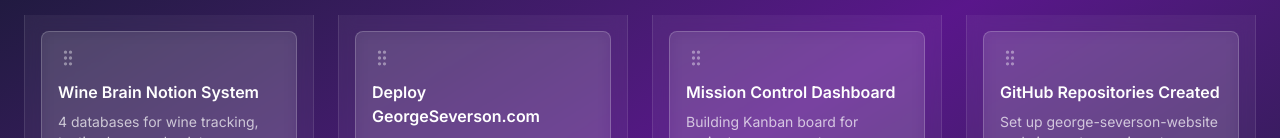
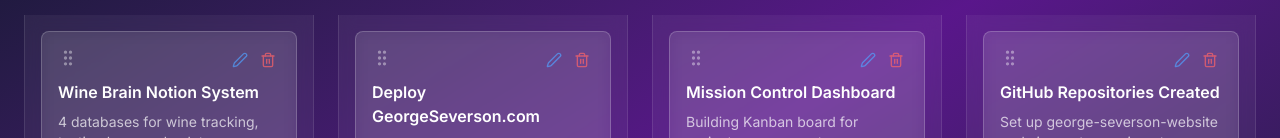
Before and after one commit to PreachBot/preachbot-mission-control, a Next.js app: page / in a window 1280 px wide. Shown: the part 192-330 px from the top of the page. Built offline with nearby package versions, Linux system fonts and the light colour scheme.

Commit message:
Make edit/delete buttons always visible (70% opacity)

```diff
--- a/app/components/Card.tsx
+++ b/app/components/Card.tsx
@@ -149,20 +149,20 @@
         <div {...attributes} {...listeners} className="cursor-grab active:cursor-grabbing touch-none">
           <GripVertical className="w-5 h-5 text-white/40 hover:text-white/60" />
         </div>
-        <div className="flex gap-1 opacity-0 group-hover:opacity-100 transition-opacity">
+        <div className="flex gap-1 opacity-70 group-hover:opacity-100 transition-opacity">
           <button
             onClick={() => setIsEditing(true)}
-            className="p-1 hover:bg-blue-500/20 rounded"
+            className="p-1 hover:bg-blue-500/20 rounded transition-colors"
             title="Edit card"
           >
-            <Edit2 className="w-4 h-4 text-blue-400" />
+            <Edit2 className="w-4 h-4 text-blue-400 hover:text-blue-300" />
           </button>
           <button
             onClick={() => onDelete && onDelete(card.id)}
-            className="p-1 hover:bg-red-500/20 rounded"
+            className="p-1 hover:bg-red-500/20 rounded transition-colors"
             title="Delete card"
           >
-            <Trash2 className="w-4 h-4 text-red-400" />
+            <Trash2 className="w-4 h-4 text-red-400 hover:text-red-300" />
           </button>
         </div>
       </div>
```
